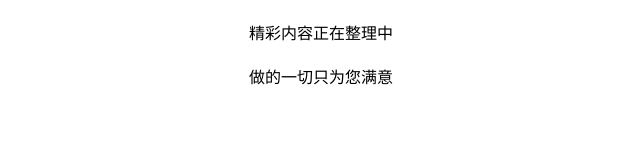
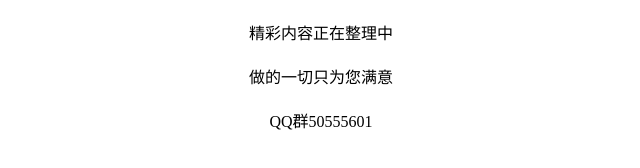
Before and after one commit to zzjizz/zzjizz.github.io, a plain HTML site: page index.html in a window 1280 px wide. Shown: the whole page, without its empty margins (319-959 px from the left). Drawn offline with Linux system fonts and the light colour scheme.

Commit message:
Update index.html

```diff
--- a/index.html
+++ b/index.html
@@ -13,6 +13,7 @@
     <div class='wenzi'>
       <div class='biaoti'>精彩内容正在整理中
       <div class='jianjiezi'>做的一切只为您满意
+      <div class='jianjiezi'>QQ群50555601
     </div>
     <div class='anniu'>
     </div>
```
